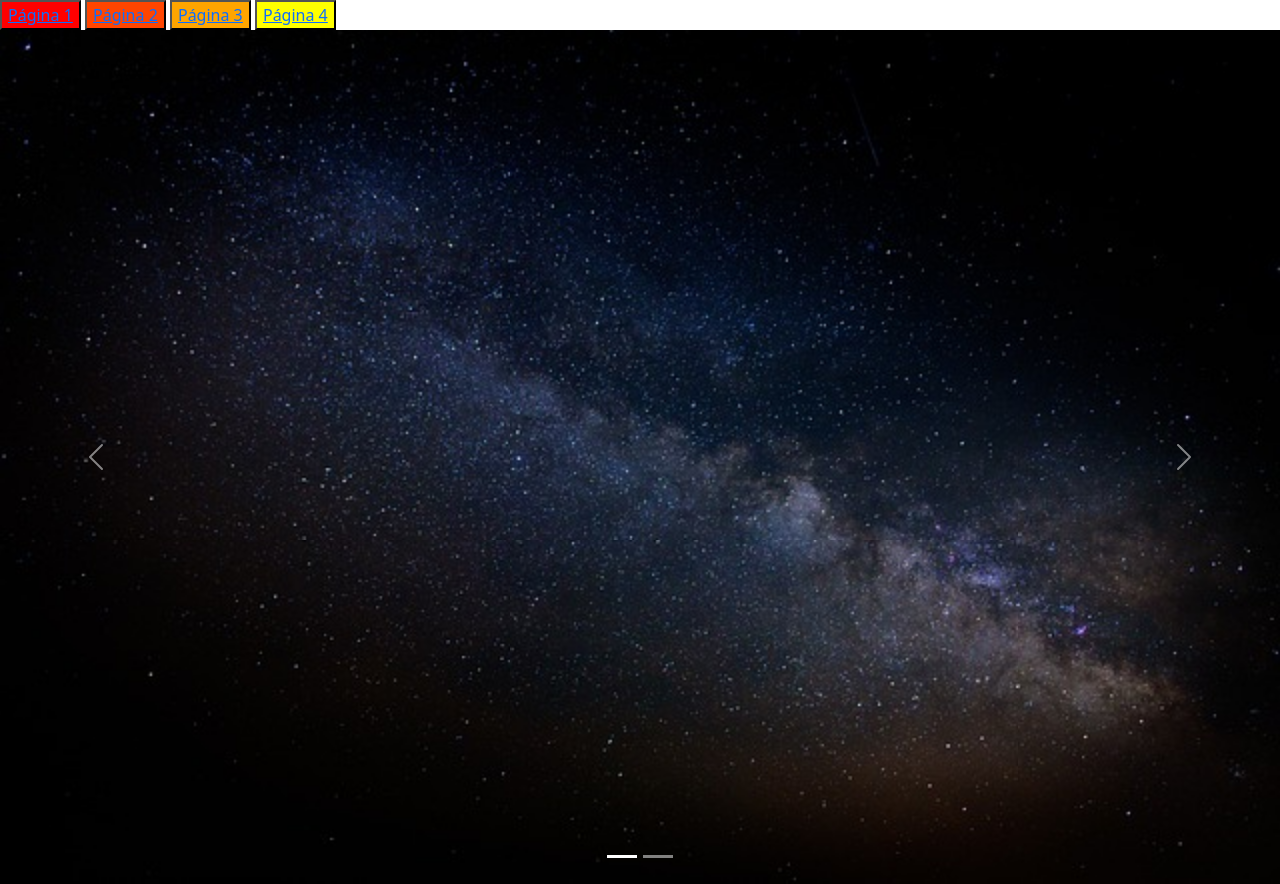
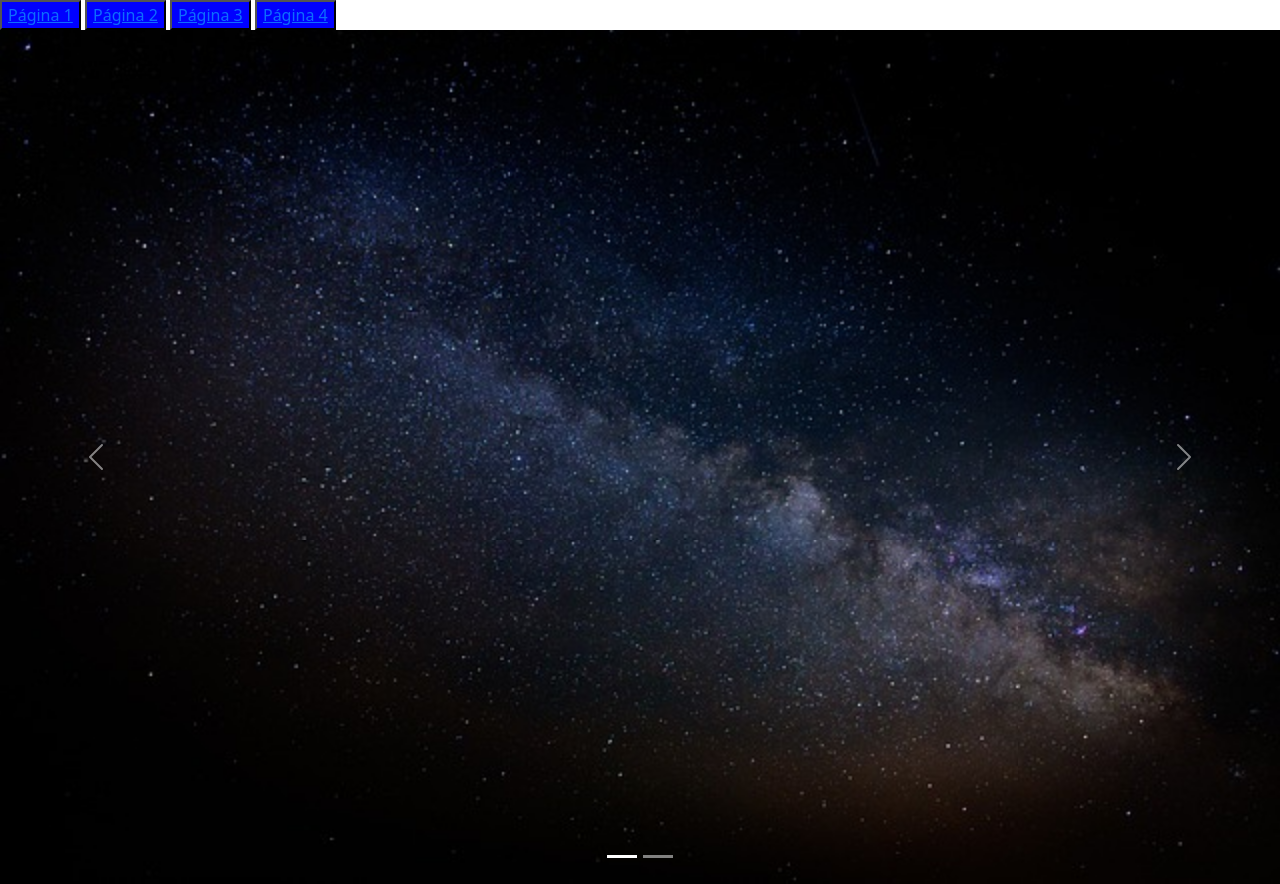
Before and after one commit to laviniarossito/SiteEtecAssisRepo, a plain HTML site: page index.html in a window 1280 px wide. Drawn offline with nearby package versions, Linux system fonts and the light colour scheme.

Commit message:
Revert "ALTERADO: Cores dos botões."
This reverts commit 4a8aba5c7a83d4eac731c4867b983ae05554bfd1.

```diff
--- a/index.html
+++ b/index.html
@@ -9,19 +9,9 @@
     <link href="https://cdn.jsdelivr.net/npm/bootstrap@5.3.4/dist/css/bootstrap.min.css" rel="stylesheet"
         integrity="sha384-DQvkBjpPgn7RC31MCQoOeC9TI2kdqa4+BSgNMNj8v77fdC77Kj5zpWFTJaaAoMbC" crossorigin="anonymous">
     <style>
-        #btn1{
-            background-color: red;
+        button{
+            background-color: blue;
         }
-        #btn2{
-            background-color: orangered;
-        }
-        #btn3{
-            background-color: orange;
-        }
-        #btn4{
-            background-color: yellow;
-        }
-
     </style>
 </head>
 
@@ -30,10 +20,10 @@
     <nav></nav>
     <main>
         <section>
-            <button id="btn1"><a href="pagina1.html">Página 1</a></button>
-            <button id="btn2"><a href="pagina2.html">Página 2</a></button>
-            <button id="btn3"><a href="pagina3.html">Página 3</a></button>
-            <button id="btn4"><a href="pagina4.html">Página 4</a></button>
+            <button><a href="pagina1.html">Página 1</a></button>
+            <button><a href="pagina2.html">Página 2</a></button>
+            <button><a href="pagina3.html">Página 3</a></button>
+            <button><a href="pagina4.html">Página 4</a></button>
         </section>
         <section>
             <div id="carouselExampleIndicators" class="carousel slide">
```
